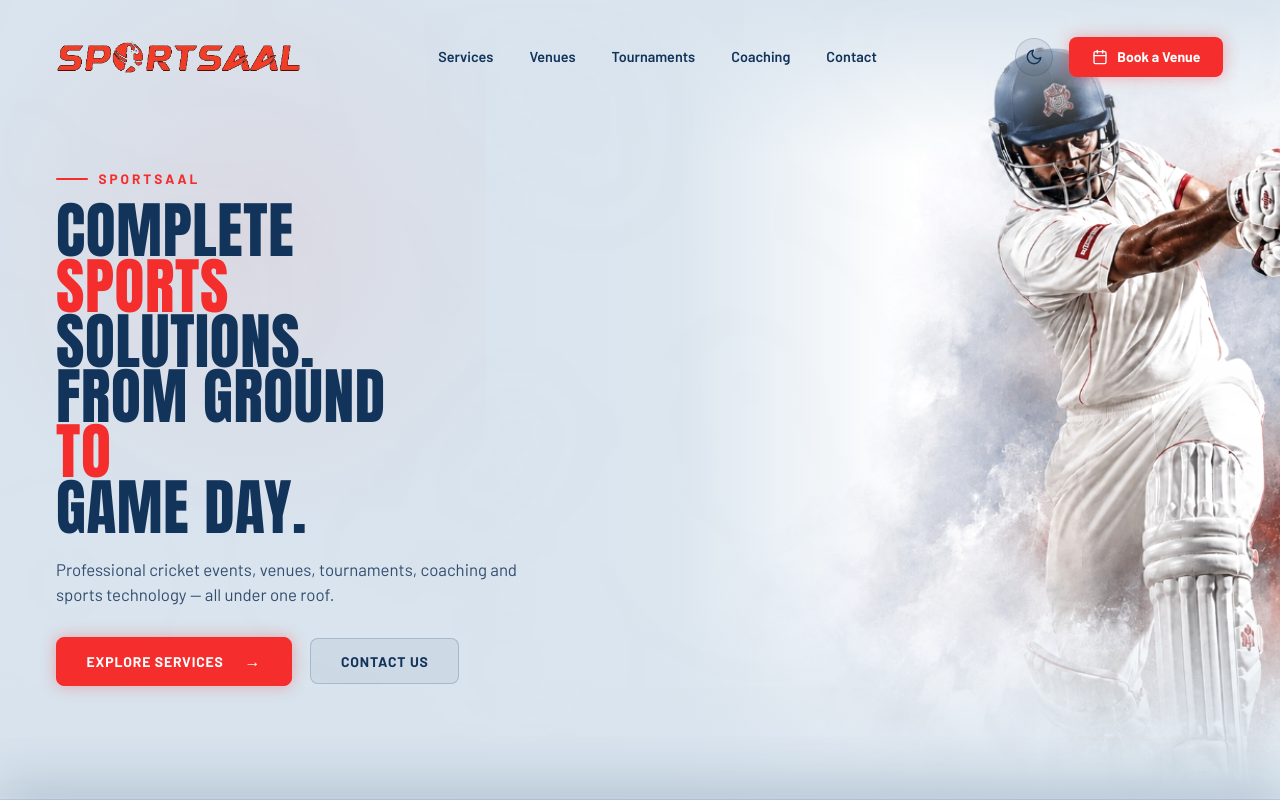
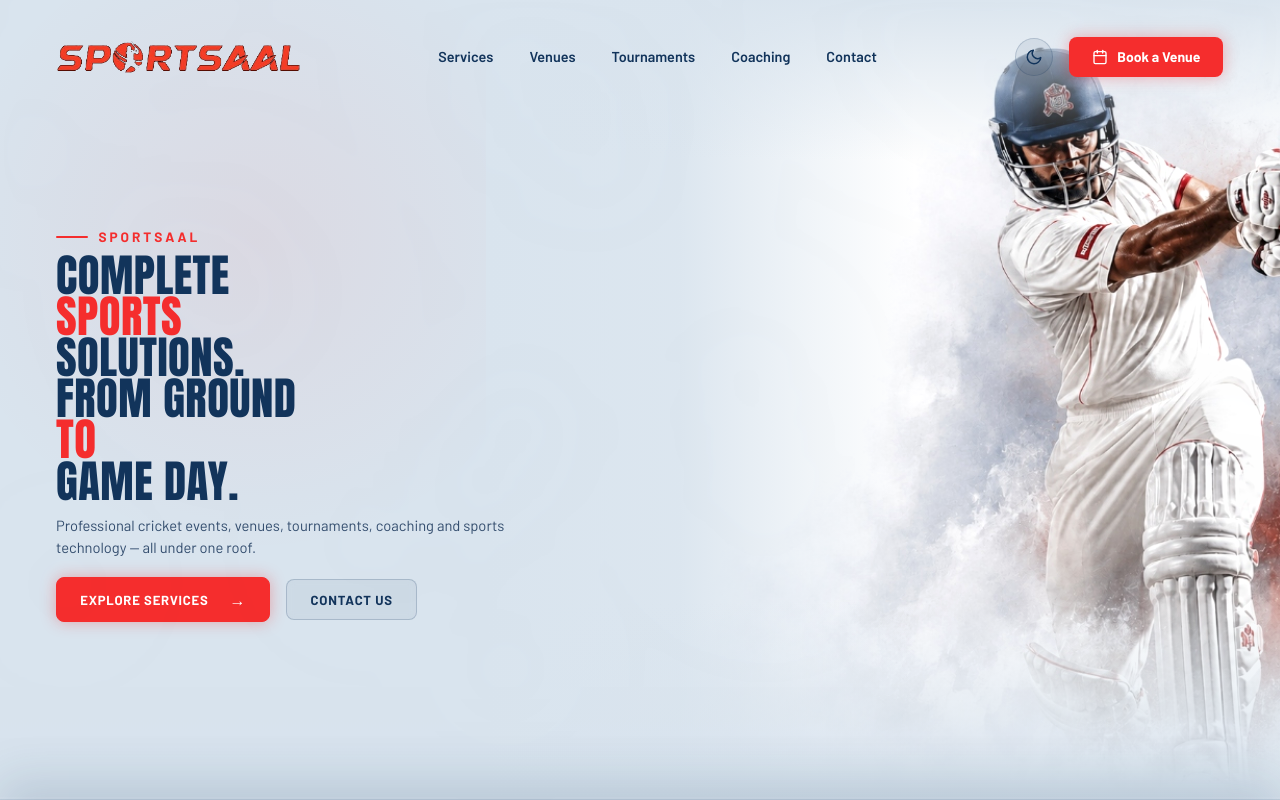
Before and after one commit to jeeva-2708/SportsAal0.2, a React (Vite) app: page / in a window 1280 px wide. Shown: the top 800 px of the page. Built offline with nearby package versions, Linux system fonts and the light colour scheme; a web font is replaced by a local one.

Commit message:
fix(hero): optimize desktop vertical spacing so buttons are fully visible on all laptop screens

```diff
--- a/src/sections/Hero/Hero.css
+++ b/src/sections/Hero/Hero.css
@@ -7,8 +7,8 @@
   display: flex;
   align-items: center;
   overflow: hidden;
-  padding-top: 6rem;
-  padding-bottom: 2.5rem;
+  padding-top: 4.75rem;
+  padding-bottom: 1.75rem;
   transition: background-color 0.3s ease;
 }
 
@@ -94,12 +94,12 @@
 }
 
 .hero-title {
-  font-size: clamp(2.8rem, 5.2vw, 5.0rem);
-  line-height: 0.90 !important;
+  font-size: clamp(2.4rem, min(4.4vw, 7vh), 4.5rem);
+  line-height: 0.92 !important;
   letter-spacing: 0.01em !important;
   text-transform: uppercase;
   color: var(--text-headline-navy);
-  margin-bottom: 1.35rem;
+  margin-bottom: 1.1rem;
   transition: color 0.3s ease;
 }
 
@@ -122,12 +122,12 @@
 /* Supporting Paragraph */
 .hero-description {
   font-family: 'Barlow', 'Archivo', sans-serif !important;
-  font-size: 1.05rem;
+  font-size: 0.98rem;
   font-weight: 400;
-  line-height: 1.5;
+  line-height: 1.48;
   color: var(--text-secondary);
   max-width: 480px;
-  margin-bottom: 1.85rem;
+  margin-bottom: 1.4rem;
   transition: color 0.3s ease;
 }
 
@@ -135,7 +135,7 @@
 .hero-cta-group {
   display: flex;
   align-items: center;
-  gap: 1.15rem;
+  gap: 1rem;
 }
 
 .btn {
@@ -277,25 +277,80 @@
    ========================================================================== */
 
 @media (max-width: 1440px) {
-  .hero-title { font-size: clamp(2.6rem, 4.8vw, 4.6rem); }
+  .hero-title { font-size: clamp(2.3rem, min(4.2vw, 6.8vh), 4.2rem); }
   .hero-visual-layer { width: 62vw; }
   .hero-player-img { object-position: 6% center; }
 }
 
 @media (max-width: 1240px) {
   .hero-content { max-width: 620px; }
-  .hero-title { font-size: clamp(2.4rem, 4.4vw, 4.2rem); }
+  .hero-title { font-size: clamp(2.15rem, min(4vw, 6.5vh), 3.8rem); }
   .hero-visual-layer { width: 58vw; }
   .hero-player-img { object-position: 4% center; }
 }
 
 @media (max-width: 1024px) and (min-width: 768px) {
-  .hero-section { min-height: auto; padding-top: 6.5rem; padding-bottom: 3rem; }
+  .hero-section { min-height: auto; padding-top: 5.5rem; padding-bottom: 2.5rem; }
   .hero-content { max-width: 100%; }
   .hero-title { font-size: clamp(2.2rem, 5.5vw, 3.6rem); }
   .hero-description { max-width: 100%; }
   .hero-visual-layer { width: 54vw; opacity: 0.85; }
   .hero-player-img { object-position: 2% center; }
+}
+
+/* Desktop & Laptop Height Optimizations (Prevents buttons from being cut off on 1366x768, 1536x864, or scaled 1080p screens) */
+@media (min-width: 768px) and (max-height: 850px) {
+  .hero-section {
+    padding-top: 4.5rem;
+    padding-bottom: 1.35rem;
+  }
+
+  .hero-tag {
+    margin-bottom: 0.6rem;
+  }
+
+  .hero-title {
+    font-size: clamp(2.15rem, 5.6vh, 3.8rem);
+    margin-bottom: 0.85rem;
+  }
+
+  .hero-description {
+    font-size: 0.92rem;
+    line-height: 1.45;
+    margin-bottom: 1.2rem;
+  }
+
+  .btn {
+    padding: 0.72rem 1.45rem;
+    font-size: 0.82rem;
+  }
+}
+
+@media (min-width: 768px) and (max-height: 720px) {
+  .hero-section {
+    padding-top: 4rem;
+    padding-bottom: 1rem;
+  }
+
+  .hero-tag {
+    margin-bottom: 0.45rem;
+  }
+
+  .hero-title {
+    font-size: clamp(1.95rem, 5.2vh, 3.2rem);
+    margin-bottom: 0.65rem;
+  }
+
+  .hero-description {
+    font-size: 0.86rem;
+    line-height: 1.4;
+    margin-bottom: 1rem;
+  }
+
+  .btn {
+    padding: 0.65rem 1.3rem;
+    font-size: 0.8rem;
+  }
 }
 
 /* ==========================================================================
```
